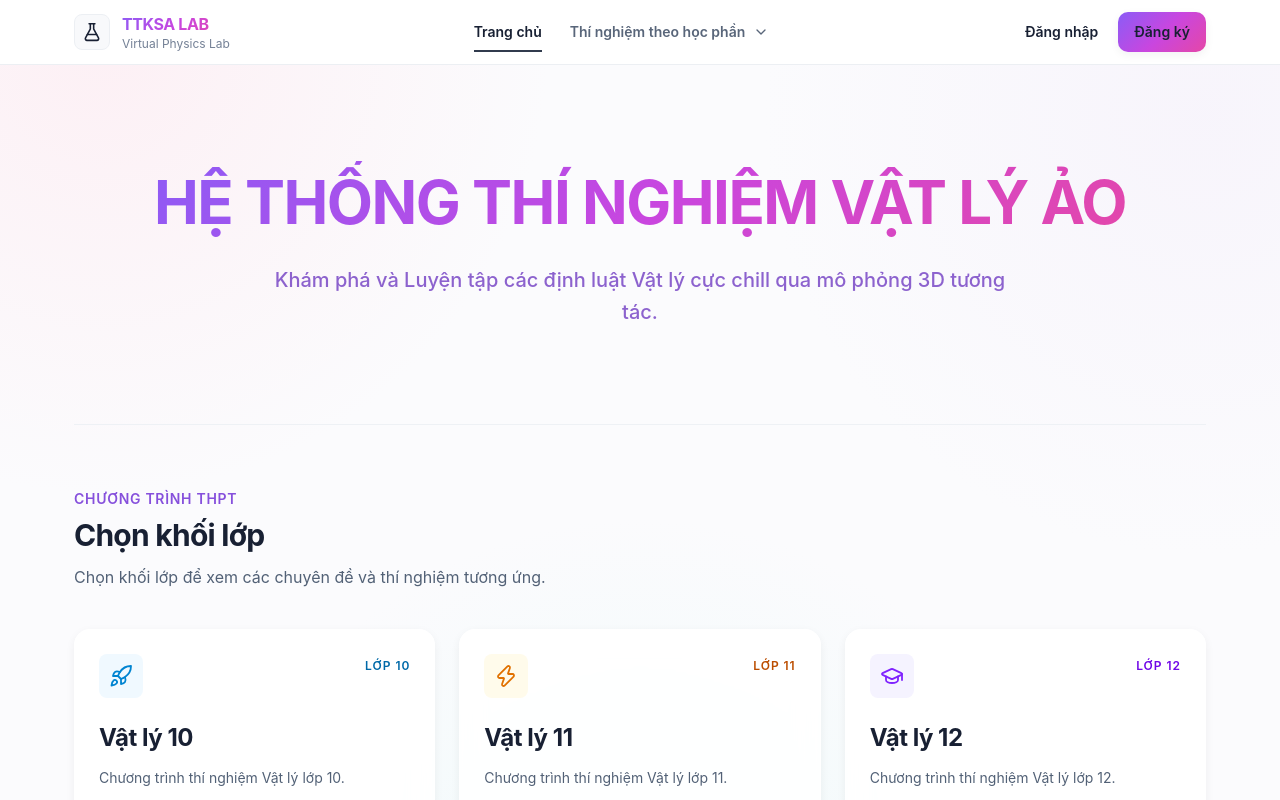
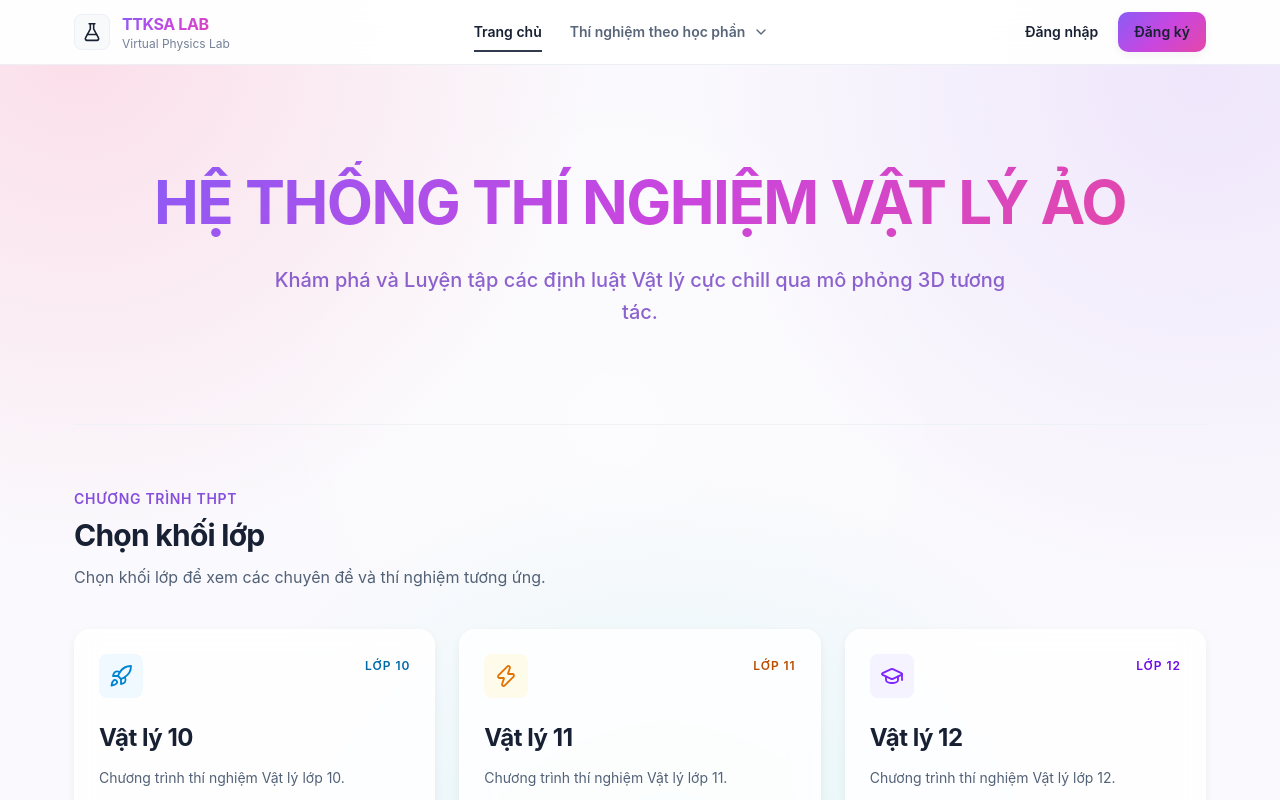
Before and after one commit to vdtrong2051/ttksa-lab, a React (Vite) app: page / in a window 1280 px wide. Shown: the top 800 px of the page. Built offline with nearby package versions, Linux system fonts and the light colour scheme.

Commit message:
style: strengthen pastel background balance

```diff
--- a/src/styles/tokens.css
+++ b/src/styles/tokens.css
@@ -3,23 +3,13 @@
    GĐ1.5.1 Visual Correction
 
    Direction:
-   - Structure: ttksa-lab
-   - Card character: lab-old
-   - Flatness / restraint: lab-new
+   - Neutral navigation
+   - Stronger pastel page atmosphere
+   - Colorful curriculum content
+   - Card character inspired by lab-old
 
    Core rule:
    BRAND COLOR != NAVIGATION COLOR
-
-   Purple / pink:
-   - brand
-   - register CTA
-   - landing accent
-
-   Navigation:
-   - neutral slate / navy
-
-   Curriculum:
-   - colors belong to topics / experiments
    ========================================================= */
 
 
@@ -93,9 +83,6 @@
 
   /* ---------------------------------------------------------
      BORDER
-
-     Neutral.
-     Không còn border ám tím.
      --------------------------------------------------------- */
 
   --color-border:
@@ -110,9 +97,6 @@
 
   /* =========================================================
      3. BRAND
-
-     Purple chỉ dùng cho nhận diện thương hiệu.
-     Không dùng mặc định cho active navigation.
      ========================================================= */
 
   --brand-purple:
@@ -136,15 +120,6 @@
 
   /* ---------------------------------------------------------
      BRAND GRADIENT
-
-     Chỉ dùng cho:
-     - logo / brand wordmark
-     - landing headline accent
-     - Register CTA
-     - CTA đặc biệt
-
-     KHÔNG dùng cho navigation active.
-     KHÔNG dùng cho chapter controls.
      --------------------------------------------------------- */
 
   --portal-gradient:
@@ -158,12 +133,10 @@
 
   /* =========================================================
      4. NAVIGATION — NEUTRAL SYSTEM
-
-     Đây là thay đổi quan trọng nhất.
      ========================================================= */
 
   --nav-background:
-    rgba(255, 255, 255, 0.94);
+    rgba(255, 255, 255, 0.95);
 
   --nav-border:
     #eceff3;
@@ -187,7 +160,7 @@
     #313b4d;
 
   --nav-dropdown-background:
-    rgba(255, 255, 255, 0.98);
+    rgba(255, 255, 255, 0.985);
 
   --nav-dropdown-hover:
     #f6f7f9;
@@ -199,66 +172,86 @@
   /* =========================================================
      5. PORTAL BACKGROUND
 
-     Pastel vẫn giữ,
-     nhưng bỏ cảm giác tím phủ toàn màn hình.
+     PHƯƠNG ÁN 2:
+     - pastel rõ hơn bản trước
+     - vẫn mềm hơn lab-old
+     - không phủ tím toàn trang
      ========================================================= */
 
   --portal-bg:
-    #fbfbfd;
+    #faf9fd;
+
+
+  /* ---------------------------------------------------------
+     BACKGROUND COLOR SOURCES
+     --------------------------------------------------------- */
 
   --portal-pink-soft:
-    #fdeff4;
+    #fbdde8;
+
+  --portal-lavender-soft:
+    #eee4fb;
+
+  --portal-cyan-soft:
+    #dcf6f6;
 
   --portal-blue-soft:
-    #edf6fb;
+    #e5f3fa;
 
-  --portal-cyan-soft:
-    #edfafa;
 
-  --portal-lavender-soft:
-    #f6f2fb;
+  /* ---------------------------------------------------------
+     PAGE BACKGROUND
 
+     Tăng saturation và vùng phủ nhẹ so với bản trước.
+     --------------------------------------------------------- */
 
   --portal-page-background:
     radial-gradient(
-      circle at 8% 5%,
-      rgba(253, 239, 244, 0.92),
-      transparent 30%
+      circle at 6% 4%,
+      rgba(251, 221, 232, 0.96),
+      transparent 34%
     ),
     radial-gradient(
-      circle at 94% 12%,
-      rgba(246, 242, 251, 0.72),
-      transparent 30%
+      circle at 94% 8%,
+      rgba(238, 228, 251, 0.9),
+      transparent 34%
     ),
     radial-gradient(
-      circle at 50% 100%,
-      rgba(237, 250, 250, 0.92),
-      transparent 38%
+      circle at 52% 102%,
+      rgba(220, 246, 246, 0.96),
+      transparent 43%
+    ),
+    radial-gradient(
+      circle at 48% 44%,
+      rgba(255, 255, 255, 0.34),
+      transparent 48%
     ),
     var(--portal-bg);
 
 
   /* =========================================================
      6. SURFACES
+
+     Giảm opacity một chút để pastel background xuyên qua.
      ========================================================= */
 
   --surface:
-    rgba(255, 255, 255, 0.9);
+    rgba(255, 255, 255, 0.84);
 
   --surface-soft:
-    rgba(255, 255, 255, 0.72);
+    rgba(255, 255, 255, 0.66);
 
   --surface-strong:
-    rgba(255, 255, 255, 0.98);
+    rgba(255, 255, 255, 0.94);
 
   --surface-solid:
     #ffffff;
 
   --surface-muted:
-    #f8f9fb;
+    rgba(248, 249, 251, 0.9);
 
   --surface-border:
-    rgba(255, 255, 255, 0.9);
+    rgba(255, 255, 255, 0.88);
 
   --backdrop-blur:
     14px;
@@ -266,15 +259,6 @@
 
   /* =========================================================
      7. TOPIC COLORS
-
-     Màu của chuyên đề.
-     Dùng cho:
-     - chapter title
-     - chapter icon
-     - chapter border
-     - chapter chevron active
-
-     Không ép màu topic lên mọi experiment card.
      ========================================================= */
 
 
@@ -350,17 +334,6 @@
 
   /* =========================================================
      8. EXPERIMENT ACCENT PALETTE
-
-     Dùng để phục hồi tinh thần card của lab-old.
-
-     Mỗi experiment có thể có accent riêng:
-     - icon surface
-     - corner blob
-     - tag
-     - hover border
-     - hover shadow
-
-     Không nhúng Tailwind class vào registry.
      ========================================================= */
 
 
@@ -375,7 +348,7 @@
     #fff0f3;
 
   --exp-rose-blob:
-    #ffdce4;
+    #ffd6df;
 
   --exp-rose-border:
     #f5adbd;
@@ -395,7 +368,7 @@
     #fff4e9;
 
   --exp-orange-blob:
-    #ffe2c3;
+    #ffdfbc;
 
   --exp-orange-border:
     #f4b883;
@@ -415,7 +388,7 @@
     #fff8e5;
 
   --exp-amber-blob:
-    #ffedb6;
+    #ffebb0;
 
   --exp-amber-border:
     #ecc568;
@@ -435,7 +408,7 @@
     #fff0f7;
 
   --exp-pink-blob:
-    #ffdced;
+    #ffd7eb;
 
   --exp-pink-border:
     #f0a7cc;
@@ -455,7 +428,7 @@
     #fdf0ff;
 
   --exp-fuchsia-blob:
-    #f8d8ff;
+    #f5d2fc;
 
   --exp-fuchsia-border:
     #dda0e9;
@@ -475,7 +448,7 @@
     #fff0f0;
 
   --exp-red-blob:
-    #ffd9d9;
+    #ffd4d4;
 
   --exp-red-border:
     #efa3a3;
@@ -495,7 +468,7 @@
     #edf8fd;
 
   --exp-sky-blob:
-    #d5f0fb;
+    #cfeefa;
 
   --exp-sky-border:
     #91d1ec;
@@ -515,7 +488,7 @@
     #ecfbfd;
 
   --exp-cyan-blob:
-    #d1f4f8;
+    #caf1f6;
 
   --exp-cyan-border:
     #86dbe7;
@@ -535,7 +508,7 @@
     #eff6ff;
 
   --exp-blue-blob:
-    #dbeafe;
+    #d5e7fc;
 
   --exp-blue-border:
     #9fc5f3;
@@ -555,7 +528,7 @@
     #f3f0fd;
 
   --exp-violet-blob:
-    #e8e0fb;
+    #e4daf9;
 
   --exp-violet-border:
     #b9a5e9;
@@ -575,7 +548,7 @@
     #f7effc;
 
   --exp-purple-blob:
-    #eddcf7;
+    #ead7f5;
 
   --exp-purple-border:
     #c9a3df;
@@ -595,7 +568,7 @@
     #f0f2ff;
 
   --exp-indigo-blob:
-    #dfe3ff;
+    #d9defc;
 
   --exp-indigo-border:
     #a8b3ec;
@@ -615,7 +588,7 @@
     #edf9f6;
 
   --exp-teal-blob:
-    #d4f1eb;
+    #cef0e8;
 
   --exp-teal-border:
     #86cfc3;
@@ -635,7 +608,7 @@
     #eef9f4;
 
   --exp-emerald-blob:
-    #d6f1e6;
+    #d0efe1;
 
   --exp-emerald-border:
     #8bd0b7;
@@ -655,7 +628,7 @@
     #f0f8f2;
 
   --exp-green-blob:
-    #ddefe2;
+    #d8eddf;
 
   --exp-green-border:
     #9ac8a8;
@@ -689,9 +662,6 @@
 
   /* =========================================================
      10. RADIUS
-
-     Card sẽ có character trở lại,
-     nhưng không quay về bo quá lớn của lab-old.
      ========================================================= */
 
   --radius-sm:
@@ -719,8 +689,7 @@
   /* =========================================================
      11. SHADOW
 
-     Neutral shadow.
-     Bỏ hoàn toàn purple cast của bản trước.
+     Neutral, không ám tím.
      ========================================================= */
 
   --shadow-xs:
@@ -741,7 +710,7 @@
 
 
   /* ---------------------------------------------------------
-     CARD-SPECIFIC SHADOW
+     CARD
      --------------------------------------------------------- */
 
   --shadow-card:
```
